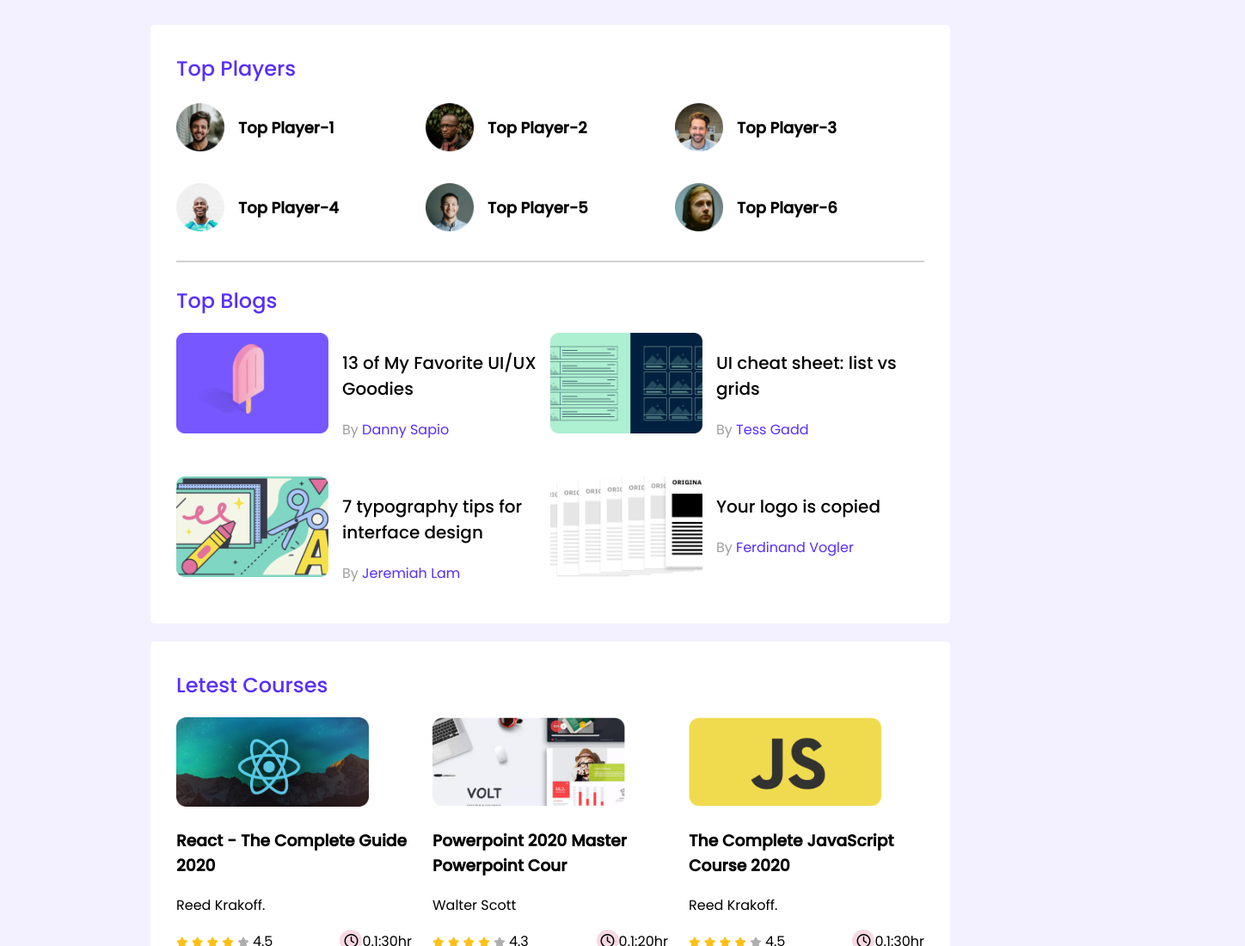
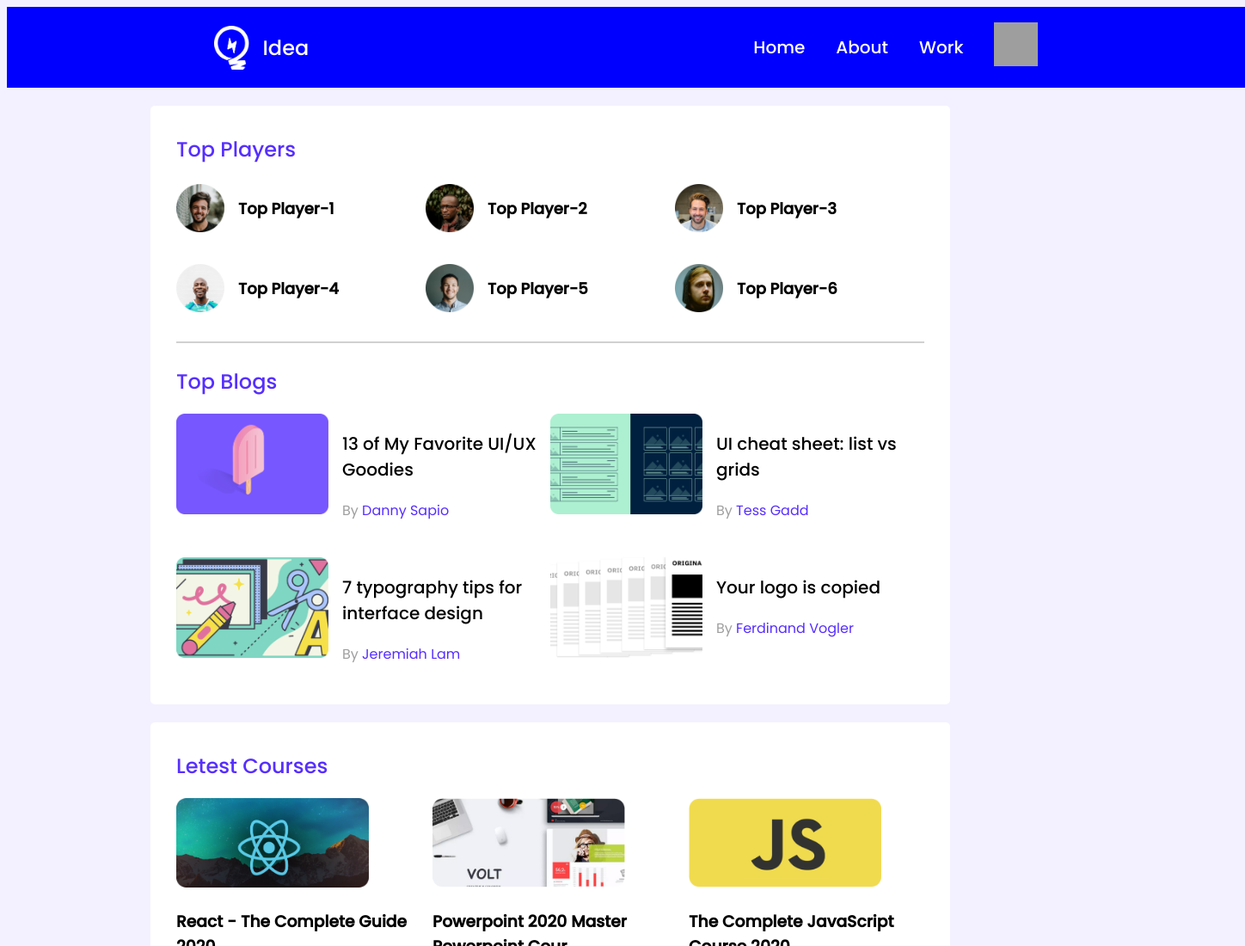
Before and after one commit to Shimanto-Kirtoniya/Leader-bord-css3, a plain HTML site: page index.html in a window 1280 px wide. Shown: the top 1100 px of the page at 86% size, 1448 px wide, since content can reach past the window. Drawn offline with Linux system fonts and the light colour scheme; grey boxes are pictures that could not be loaded.

Commit message:
navbar added

```diff
--- a/css/style.css
+++ b/css/style.css
@@ -4,6 +4,44 @@
 body{
     font-family: 'Poppins', sans-serif;
     background-color: #F3F1FF;
+}
+nav{
+    background-color: blue;
+    width: 1440px;
+    height: 94px;
+    display: flex;
+    justify-content: space-around;
+}
+.page-logo{
+    display: flex;
+    align-items: center;
+}
+.page-logo img{
+    width: 41px;
+    height: 51px;
+    color: #FFFFFF;
+
+}
+.page-name{
+    font-size: 24px;
+    font-weight: 500;
+    color: #FFFFFF;
+    margin-left: 16px;
+}
+.manu-bar{
+    display: flex;
+    align-items: center;
+}
+.manu-bar a{
+    margin-left: 36px;
+    text-decoration: none;
+    font-size: 20px;
+    font-weight: 500;
+    color: #FFFFFF;
+}
+.manu-bar img{
+    width: 51px;
+    height: 51px;
 }
 main{
     display: flex;
--- a/index.html
+++ b/index.html
@@ -11,7 +11,20 @@
   </head>
   <body>
     <!-- header Start -->
-    <header></header>
+    <header>
+      <nav>
+        <span class="page-logo">
+            <img src="images/icons/logo.png" alt="">
+            <h2 class="page-name">Idea</h2>
+        </span>
+        <span class="manu-bar">
+            <a href="#">Home</a>
+            <a href="#">About</a>
+            <a href="#">Work</a>
+            <a href="#"><img src="images/icons/7777.png" alt=""></a>
+        </span>
+    </nav>
+    </header>
     <!-- heaser end -->
     <main>
       <!-- top players and top vlogs -->
--- /dev/null
+++ b/nav.css
@@ -0,0 +1,42 @@
+*{
+    padding: 0;
+    margin: 0;
+    text-decoration: none;
+    list-style: none;
+    box-sizing: border-box;
+}
+body{
+
+}
+nav{
+    background-color: #0082e6;
+    height: 80px;
+    width: 100%;
+}
+label.logo{
+    color: white;
+    font-size: 35px;
+    line-height: 80px;
+    padding: 0 100px;
+    font-weight: bold;
+}
+nav ul{
+    float: right;
+    margin-right: 20px;
+}
+nav ul li{
+    display: inline-block;
+    line-height: 80px;
+    margin: 0 5px;
+}
+nav ul li a{
+    color: white;
+    font-size: 17px;
+    padding: 7px 13px;
+    border-radius: 3px;
+    text-transform: uppercase;
+}
+a.active,a:hover{
+    background: #1b9bff;
+    transition: 0.5s;
+}
```
Also changed, not shown: 1 other file.
